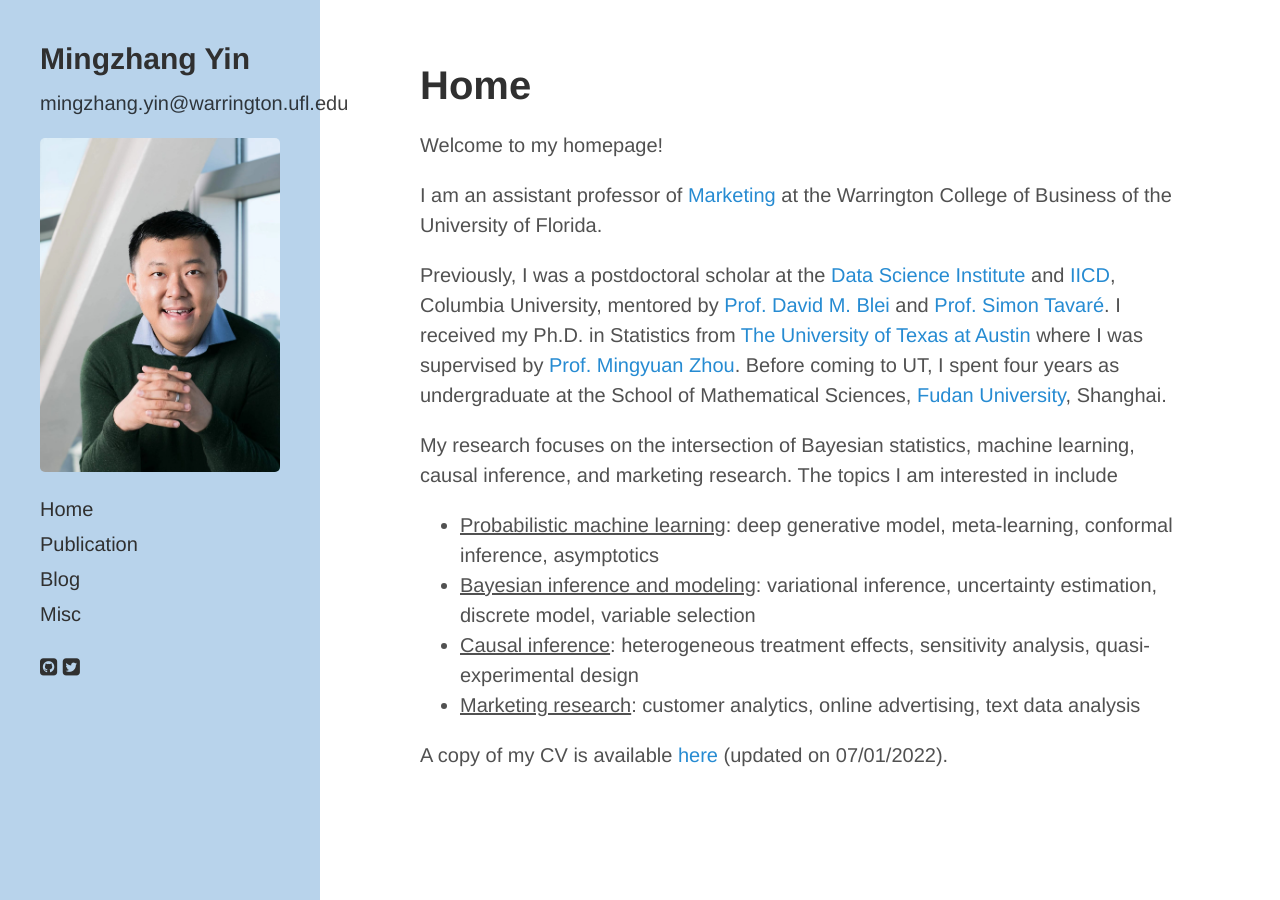
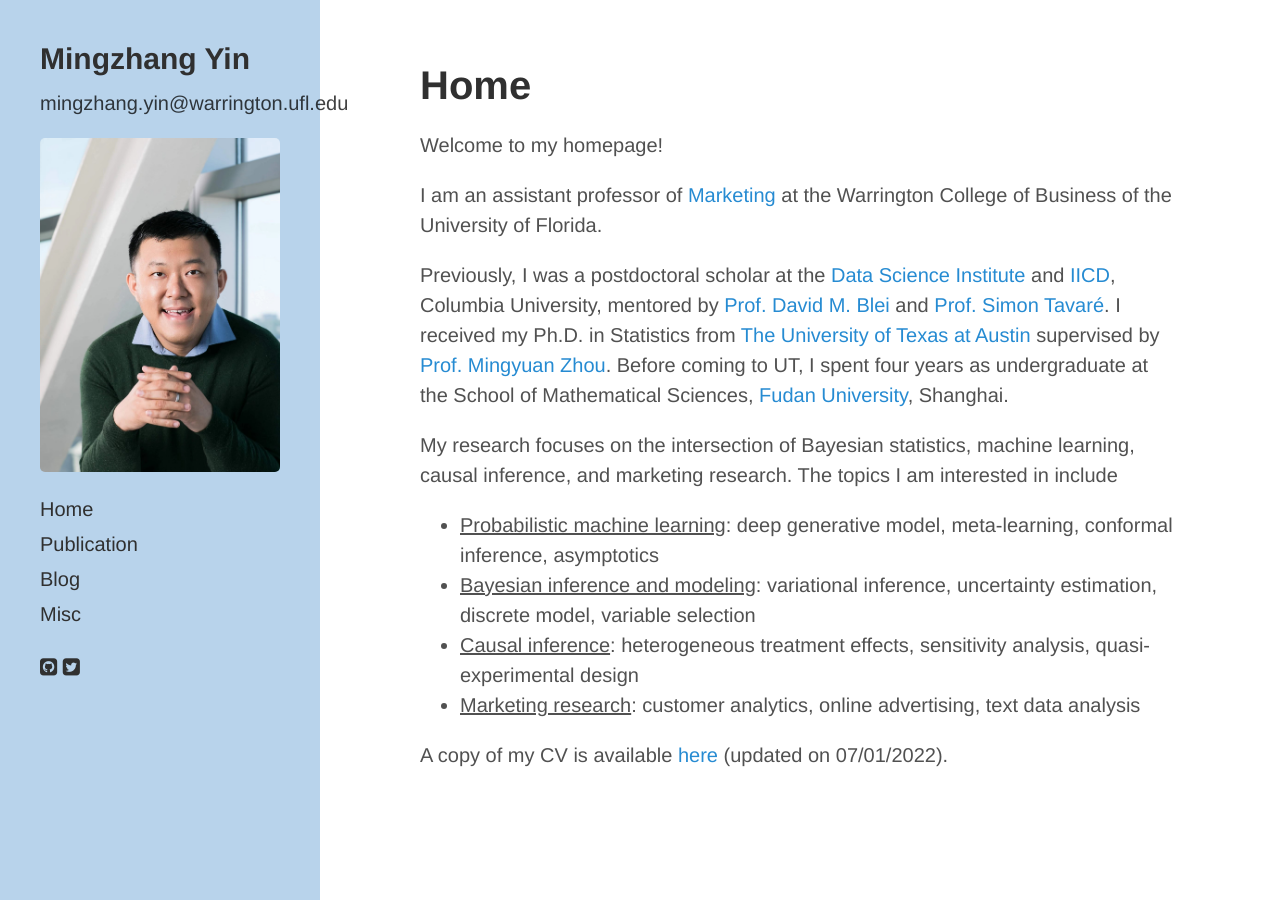
Before and after one commit to mingzhang-yin/mingzhang-yin.github.io, a Jekyll site: the page built from index.md, in a window 1280 px wide. Built offline with Jekyll 4.4.1, drawn with Linux system fonts in a browser that asks for light colours; nearby versions of some CDN libraries; a style sheet for code colours, icons or effects is not loaded.

Commit message:
Update index.md

```diff
--- a/index.md
+++ b/index.md
@@ -14,7 +14,7 @@
 
  <p> I am an assistant professor of <a href="https://warrington.ufl.edu/marketing-department/">Marketing</a> at the Warrington College of Business of the University of Florida. </p>
 
-<p>  Previously, I was a postdoctoral scholar at the <a href="https://datascience.columbia.edu">Data Science Institute</a> and <a href="https://cancerdynamics.columbia.edu">IICD</a>, Columbia University, mentored by <a href="http://www.cs.columbia.edu/~blei/">Prof. David M. Blei</a> and <a href="https://en.wikipedia.org/wiki/Simon_Tavaré">Prof. Simon Tavaré</a>. I received my Ph.D. in Statistics from <a href="https://www.utexas.edu">The University of Texas at Austin</a> where I was supervised by <a href="https://mingyuanzhou.github.io">Prof. Mingyuan Zhou</a>.  Before coming to UT, I spent four years as undergraduate at the  School of Mathematical Sciences, <a href="http://www.fudan.edu.cn/en/"> Fudan University</a>, Shanghai. </p>
+<p>  Previously, I was a postdoctoral scholar at the <a href="https://datascience.columbia.edu">Data Science Institute</a> and <a href="https://cancerdynamics.columbia.edu">IICD</a>, Columbia University, mentored by <a href="http://www.cs.columbia.edu/~blei/">Prof. David M. Blei</a> and <a href="https://en.wikipedia.org/wiki/Simon_Tavaré">Prof. Simon Tavaré</a>. I received my Ph.D. in Statistics from <a href="https://www.utexas.edu">The University of Texas at Austin</a> supervised by <a href="https://mingyuanzhou.github.io">Prof. Mingyuan Zhou</a>.  Before coming to UT, I spent four years as undergraduate at the  School of Mathematical Sciences, <a href="http://www.fudan.edu.cn/en/"> Fudan University</a>, Shanghai. </p>
 
 
 <p> My research focuses on the intersection of Bayesian statistics, machine learning, causal inference, and marketing research. The topics I am interested in include </p>
```
